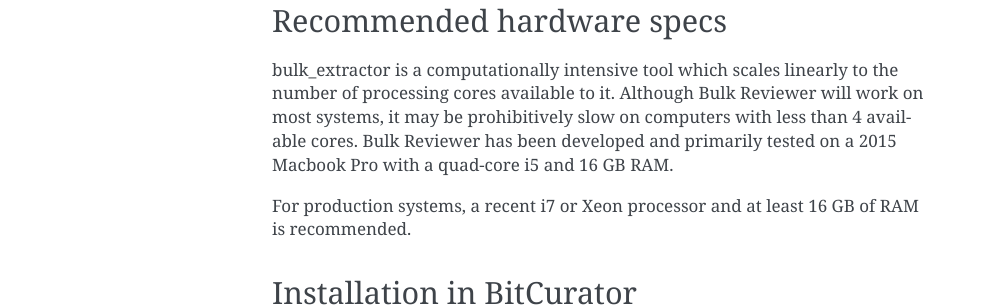
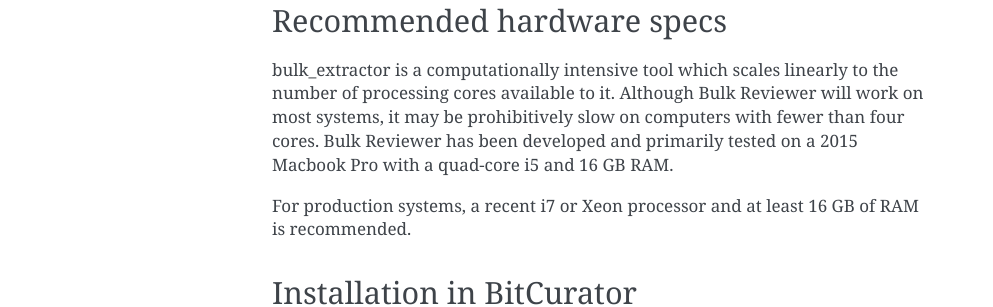
Before and after one commit to bulk-reviewer/bulk-reviewer, a Sphinx documentation site: the page built from docs/installation.rst, in a window 1280 px wide. Shown: the part 543-850 px from the top of the page, without its empty margins (148-1141 px from the left). Built offline with Sphinx 7.4.7, drawn with Linux system fonts in a browser that asks for light colours.

Commit message:
Add hardware specs

```diff
--- a/docs/installation.rst
+++ b/docs/installation.rst
@@ -14,7 +14,7 @@
 
 Recommended hardware specs
 --------------------------
-bulk_extractor is a computationally intensive tool which scales linearly to the number of processing cores available to it. Although Bulk Reviewer will work on most systems, it may be prohibitively slow on computers with less than 4 available cores. Bulk Reviewer has been developed and primarily tested on a 2015 Macbook Pro with a quad-core i5 and 16 GB RAM.
+bulk_extractor is a computationally intensive tool which scales linearly to the number of processing cores available to it. Although Bulk Reviewer will work on most systems, it may be prohibitively slow on computers with fewer than four cores. Bulk Reviewer has been developed and primarily tested on a 2015 Macbook Pro with a quad-core i5 and 16 GB RAM.
 
 For production systems, a recent i7 or Xeon processor and at least 16 GB of RAM is recommended.
 
```
